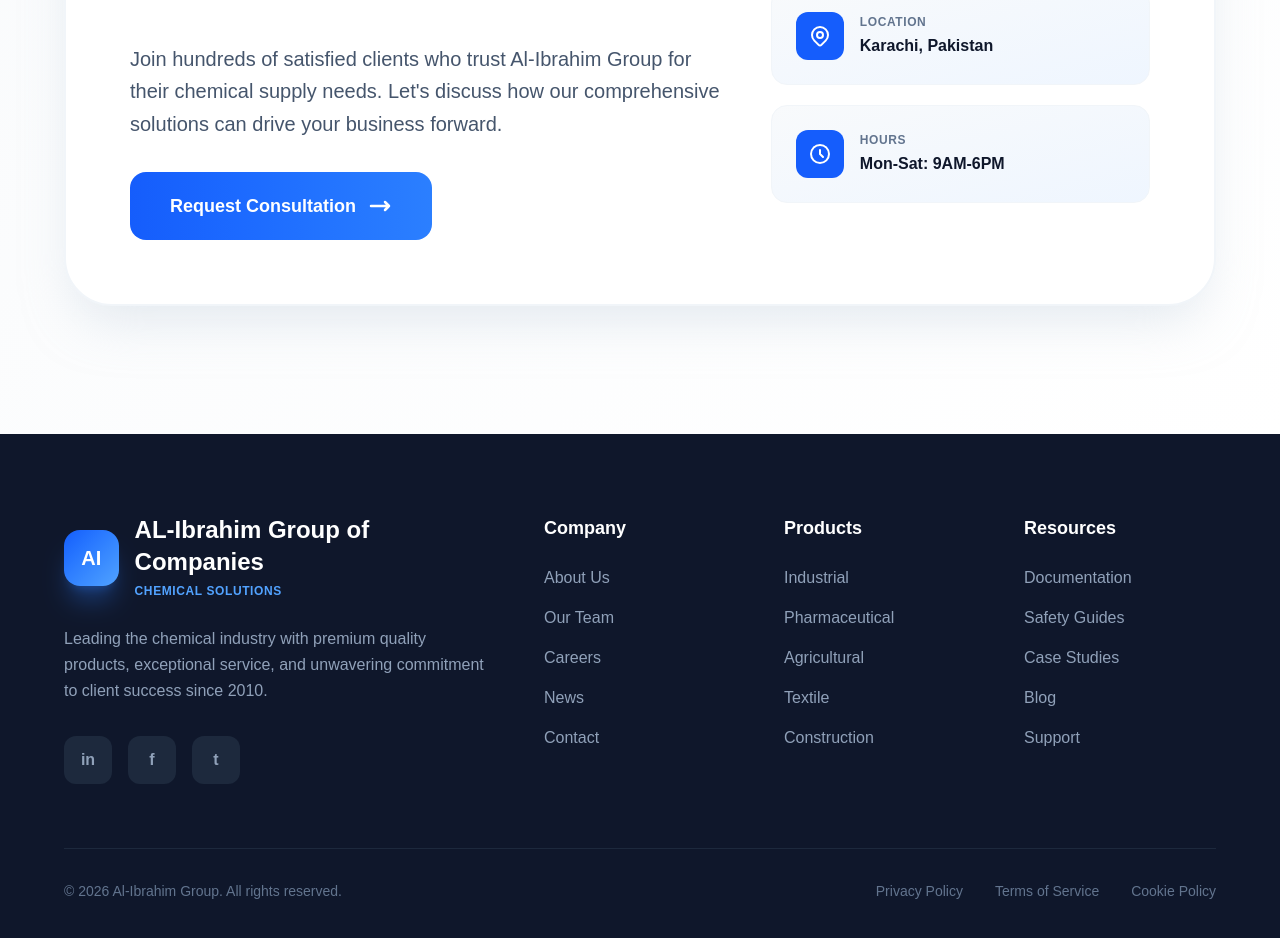
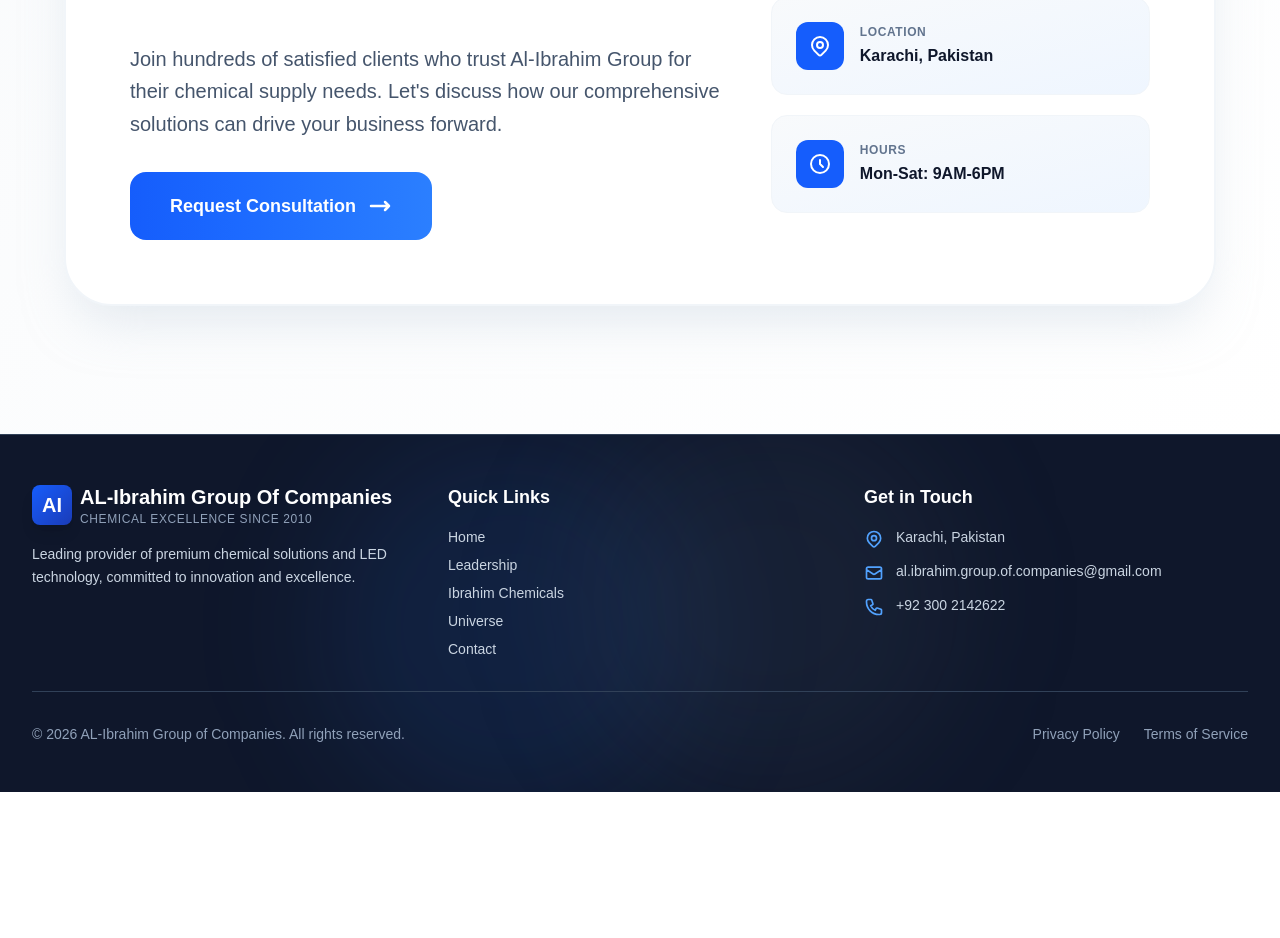
Before and after one commit to Huzaifa705/al_ibrahim_chemicals, a Next.js app: page / in a window 1280 px wide. Shown: the part 7221-8159 px from the top of the page. After the commit the page ends 8013 px from the top, so only its background shows below. Built offline with nearby package versions, Linux system fonts and the light colour scheme.

Commit message:
footer unused link removed

```diff
--- a/app/contact/contact-content.tsx
+++ b/app/contact/contact-content.tsx
@@ -1,6 +1,14 @@
 'use client'
 import { useState, useEffect, FormEvent, ChangeEvent } from 'react'
 import { Building2, Beaker, Lightbulb, Users } from 'lucide-react'
+import {
+  MapPin,      // Location/Map marker icon
+  Phone,       // Phone icon
+  Navigation,  // Navigation/Directions icon
+  Mail,        // Email icon (if needed)
+  Clock        // Business hours icon (if needed)
+} from 'lucide-react';
+
 
 
 export default function ContactContent() {
@@ -150,32 +158,47 @@
 
 
 const departments = [
+  // Director
   {
-    name: 'General Inquiries',
-    email: 'al.ibrahim.group.of.companies@gmail.com',
-    phone: '+92 300 1234567',
-    icon: <Building2 className="w-full h-full text-slate-700" strokeWidth={1.5} />
+    name: "Director",
+    email: "al.ibrahim.group.of.companies@gmail.com",
+    phone: "+92 300 2142622",
+    icon: <Users className="w-full h-full text-slate-700" strokeWidth={1.5} />,
   },
+  // Chemical Section - Marketing Manager
   {
-    name: 'Ibrahim Chemicals',
-    email: 'al.ibrahim.group.of.companies@gmail.com',
-    phone: '+92 300 1234568',
-    icon: <Beaker className="w-full h-full text-slate-700" strokeWidth={1.5} />
+    name: "Chemical Section",
+    role: "Marketing Manager",
+    email: "al.ibrahim.group.of.companies@gmail.com",
+    phone: "+92 315 8966670",
+    icon: <Beaker className="w-full h-full text-slate-700" strokeWidth={1.5} />,
   },
+  // Chemical Section - Purchase Manager
   {
-    name: 'Universe LED',
-    email: 'al.ibrahim.group.of.companies@gmail.com',
-    phone: '+92 300 1234569',
-    icon: <Lightbulb className="w-full h-full text-slate-700" strokeWidth={1.5} />
+    name: "Chemical Section",
+    role: "Purchase Manager",
+    email: "al.ibrahim.group.of.companies@gmail.com",
+    phone: "+92 332 0274973",
+    icon: <Beaker className="w-full h-full text-slate-700" strokeWidth={1.5} />,
   },
+  // LED Section - CEO
   {
-    name: 'Customer Support',
-    email: 'al.ibrahim.group.of.companies@gmail.com',
-    phone: '+92 300 1234570',
-    icon: <Users className="w-full h-full text-slate-700" strokeWidth={1.5} />
+    name: "LED Section",
+    role: "CEO",
+    email: "al.ibrahim.group.of.companies@gmail.com",
+    phone: "+92 331 0384436",
+    icon: <Lightbulb className="w-full h-full text-slate-700" strokeWidth={1.5} />,
+  },
+  // LED Section - Sales Manager
+  {
+    name: "LED Section",
+    role: "Sales Manager",
+    email: "al.ibrahim.group.of.companies@gmail.com",
+    phone: "+92 336 0322055",
+    icon: <Lightbulb className="w-full h-full text-slate-700" strokeWidth={1.5} />,
+  },
+];
 
-  }
-]
 
   return (
     <div className="min-h-screen bg-white">
@@ -221,7 +244,7 @@
                   </svg>
                 </a>
                 <a
-                  href="tel:+923001234567"
+                  href="tel:+92300 2142622"
                   className="inline-flex items-center justify-center space-x-2 px-6 sm:px-8 lg:px-10 py-4 bg-slate-100 text-slate-900 rounded-xl font-semibold hover:bg-slate-200 transition-all duration-300"
                 >
                   <svg className="w-5 h-5" fill="none" stroke="currentColor" viewBox="0 0 24 24">
@@ -498,7 +521,7 @@
       </p>
     </div>
 
-    <div className="grid sm:grid-cols-2 lg:grid-cols-4 gap-5 sm:gap-6">
+<div className="grid sm:grid-cols-2 lg:grid-cols-3 gap-5 sm:gap-6">
   {departments.map((dept, index) => (
     <div
       key={index}
@@ -511,9 +534,15 @@
           {dept.icon}
         </div>
 
-            <h3 className="text-lg sm:text-xl font-black text-slate-900 mb-3 sm:mb-4">
+        <h3 className="text-lg sm:text-xl font-black text-slate-900 mb-2">
           {dept.name}
         </h3>
+
+        {dept.role && (
+          <p className="text-sm font-bold text-blue-600 mb-3 sm:mb-4">
+            {dept.role}
+          </p>
+        )}
 
         <div className="space-y-2 sm:space-y-3">
           <a
@@ -533,6 +562,7 @@
     </div>
   ))}
 </div>
+
   </div>
 </section>
 
@@ -622,6 +652,56 @@
           </div>
         </div>
       </section> */}
+      <section className="py-24 lg:py-32 bg-slate-50">
+  <div className="container mx-auto px-8 lg:px-16">
+    <div className="bg-white rounded-[3rem] shadow-2xl shadow-slate-300/50 border-2 border-slate-100 overflow-hidden">
+
+      {/* Map */}
+      <div className="relative w-full h-[500px]">
+        <iframe
+          src="https://www.google.com/maps/embed?pb=!1m18!1m12!1m3!1d3618.234!2d67.0807!3d24.9513!2m3!1f0!2f0!3f0!3m2!1i1024!2i768!4f13.1!3m3!1m2!1s0x3eb33f90740cdb77%3A0x7d5f497921c7d24e!2sFB%20Area%20Block%2022%2C%20Karachi!5e0!3m2!1sen!2s!4v1738256000000!5m2!1sen!2s"
+          width="100%"
+          height="100%"
+          style={{ border: 0 }}
+          allowFullScreen={true}
+          loading="lazy"
+          referrerPolicy="no-referrer-when-downgrade"
+          className="w-full h-full"
+        />
+      </div>
+
+
+      {/* Address Banner Overlay */}
+      <div className="relative -mt-20 mx-6 sm:mx-8 lg:mx-12 z-10">
+        <div className="bg-white rounded-2xl shadow-2xl border-2 border-slate-100 p-6 sm:p-8">
+          <div className="flex items-start gap-4">
+            <div className="w-12 h-12 bg-blue-600 rounded-xl flex items-center justify-center flex-shrink-0">
+              <svg className="w-6 h-6 text-white" fill="none" stroke="currentColor" viewBox="0 0 24 24">
+                <path strokeLinecap="round" strokeLinejoin="round" strokeWidth={2} d="M17.657 16.657L13.414 20.9a1.998 1.998 0 01-2.827 0l-4.244-4.243a8 8 0 1111.314 0z" />
+                <path strokeLinecap="round" strokeLinejoin="round" strokeWidth={2} d="M15 11a3 3 0 11-6 0 3 3 0 016 0z" />
+              </svg>
+            </div>
+            <div className="flex-1">
+              <h3 className="text-xl font-black text-slate-900 mb-2">Our Office Location</h3>
+              <p className="text-base text-slate-600 font-semibold mb-1">
+                L-3, Block-22, F.B Industrial Area
+              </p>
+              <p className="text-sm text-slate-500 font-medium">
+                Karachi, Pakistan
+              </p>
+              <p className="text-sm text-blue-600 font-semibold mt-3">
+                📞 Call for exact directions: +92 300 2142622
+              </p>
+            </div>
+          </div>
+        </div>
+      </div>
+
+      <div className="h-16"></div> {/* Spacer */}
+    </div>
+  </div>
+</section>
+
     </div>
   )
 }
--- a/app/home-content.tsx
+++ b/app/home-content.tsx
@@ -638,7 +638,7 @@
         </svg>
       ),
       label: 'Email',
-                    value: 'info@al-ibrahim.com'
+      value: 'al.ibrahim.group.of.companies@gmail.com'
     },
     {
       icon: (
@@ -647,7 +647,7 @@
         </svg>
       ),
       label: 'Phone',
-                    value: '+92 300 1234567'
+      value: '+92 300 2142622'
     },
     {
       icon: (
@@ -669,19 +669,27 @@
       value: 'Mon-Sat: 9AM-6PM'
     }
   ].map((item, i) => (
-                  <div key={i} className="bg-gradient-to-br from-slate-50 to-blue-50 rounded-2xl p-4 sm:p-5 md:p-6 border border-slate-100 hover:border-blue-200 hover:shadow-lg transition-all duration-300 group">
-                    <div className="flex items-center space-x-4">
-                      <div className="w-12 h-12 bg-blue-600 rounded-xl flex items-center justify-center text-white group-hover:scale-110 group-hover:rotate-6 transition-all duration-300">
+    <div
+      key={i}
+      className="bg-gradient-to-br from-slate-50 to-blue-50 rounded-2xl p-4 sm:p-5 md:p-6 border border-slate-100 hover:border-blue-200 hover:shadow-lg transition-all duration-300 group"
+    >
+      <div className="flex items-center gap-3 sm:gap-4">
+        <div className="w-10 h-10 sm:w-12 sm:h-12 bg-blue-600 rounded-xl flex items-center justify-center text-white flex-shrink-0 group-hover:scale-110 group-hover:rotate-6 transition-all duration-300">
           {item.icon}
         </div>
-                      <div>
-                        <div className="text-xs font-bold text-slate-500 uppercase tracking-wider mb-1">{item.label}</div>
-                        <div className="text-sm sm:text-base text-slate-900 font-bold">{item.value}</div>
+        <div className="flex-1 min-w-0">
+          <div className="text-xs font-bold text-slate-500 uppercase tracking-wider mb-1">
+            {item.label}
+          </div>
+          <div className="text-sm sm:text-base text-slate-900 font-bold break-words">
+            {item.value}
+          </div>
         </div>
       </div>
     </div>
   ))}
 </div>
+
             </div>
           </div>
         </div>
--- a/components/Footer.tsx
+++ b/components/Footer.tsx
@@ -1,89 +1,107 @@
+'use client'
+
+import Link from 'next/link'
 import React from 'react'
 
-function Footer() {
+const Footer = () => {
+  const navLinks = [
+    { name: 'Home', path: '/' },
+    { name: 'Leadership', path: '/leadership' },
+    { name: 'Ibrahim Chemicals', path: '/ibrahim-chemical' },
+    { name: 'Universe', path: '/universe-led' },
+    { name: 'Contact', path: '/contact' }
+  ]
+
   return (
-<>
+    <footer className="relative bg-slate-900 border-t border-slate-700">
+      {/* Decorative Background Elements */}
+      <div className="absolute inset-0 overflow-hidden pointer-events-none">
+        <div className="absolute top-0 left-1/4 w-96 h-96 bg-blue-500/10 rounded-full blur-3xl"></div>
+        <div className="absolute bottom-0 right-1/4 w-96 h-96 bg-slate-500/10 rounded-full blur-3xl"></div>
+      </div>
 
- <footer className="bg-slate-900 py-20">
-        <div className="container mx-auto px-8 lg:px-16">
-          <div className="grid md:grid-cols-2 lg:grid-cols-5 gap-12 mb-16">
-            <div className="lg:col-span-2">
-              <div className="flex items-center space-x-4 mb-6">
-                <div className="w-14 h-14 bg-gradient-to-br from-blue-600 to-blue-400 rounded-2xl flex items-center justify-center shadow-xl shadow-blue-500/30">
-                  <span className="text-white font-black text-xl">AI</span>
+      <div className="relative max-w-7xl mx-auto px-4 sm:px-6 lg:px-8 py-12">
+        {/* Main Footer Content */}
+        <div className="grid grid-cols-1 md:grid-cols-3 gap-8 mb-8">
+
+          {/* Company Info Section */}
+          <div className="space-y-4">
+            <div className="flex items-center space-x-2">
+              <div className="w-10 h-10 bg-gradient-to-br from-blue-600 to-blue-800 rounded-lg flex items-center justify-center shadow-lg">
+                <span className="text-white font-bold text-xl">AI</span>
               </div>
               <div>
-                  <span className="text-white font-semibold text-xl sm:text-2xl block">AL-Ibrahim Group of Companies</span>
-                  <span className="text-blue-400 text-xs font-bold tracking-wider">CHEMICAL SOLUTIONS</span>
+                <h3 className="text-xl font-bold text-white">AL-Ibrahim Group Of Companies</h3>
+                <p className="text-xs text-slate-400 uppercase tracking-wider">Chemical Excellence Since 2010</p>
               </div>
             </div>
-              <p className="text-slate-400 leading-relaxed mb-8 max-w-md">
-                Leading the chemical industry with premium quality products, exceptional service, and unwavering commitment to client success since 2010.
+            <p className="text-slate-300 text-sm leading-relaxed">
+              Leading provider of premium chemical solutions and LED technology, committed to innovation and excellence.
             </p>
-              <div className="flex space-x-4">
-                {['in', 'f', 't'].map((social, i) => (
-                  <a
-                    key={i}
-                    href="#"
-                    className="w-12 h-12 bg-slate-800 rounded-xl flex items-center justify-center text-slate-400 hover:bg-blue-600 hover:text-white hover:shadow-xl hover:shadow-blue-500/30 transition-all duration-300 transform hover:-translate-y-1"
+          </div>
+
+          {/* Quick Links Section */}
+          <div className="space-y-4">
+            <h4 className="text-lg font-bold text-white mb-4">Quick Links</h4>
+            <nav className="flex flex-col space-y-2">
+              {navLinks.map((item) => (
+                <Link
+                  key={item.path}
+                  href={item.path}
+                  className="text-slate-300 hover:text-blue-400 font-medium text-sm transition-colors duration-300 hover:translate-x-1 inline-flex items-center group"
                 >
-                    <span className="font-bold">{social}</span>
-                  </a>
+                  <span className="w-0 group-hover:w-5 h-0.5 bg-blue-400 transition-all duration-300 mr-0 group-hover:mr-2"></span>
+                  {item.name}
+                </Link>
               ))}
+            </nav>
+          </div>
+
+          {/* Contact Info Section */}
+          <div className="space-y-4">
+            <h4 className="text-lg font-bold text-white mb-4">Get in Touch</h4>
+            <div className="space-y-3 text-sm text-slate-300">
+              <div className="flex items-start space-x-3">
+                <svg className="w-5 h-5 text-blue-400 mt-0.5 flex-shrink-0" fill="none" stroke="currentColor" viewBox="0 0 24 24">
+                  <path strokeLinecap="round" strokeLinejoin="round" strokeWidth={2} d="M17.657 16.657L13.414 20.9a1.998 1.998 0 01-2.827 0l-4.244-4.243a8 8 0 1111.314 0z" />
+                  <path strokeLinecap="round" strokeLinejoin="round" strokeWidth={2} d="M15 11a3 3 0 11-6 0 3 3 0 016 0z" />
+                </svg>
+                <span>Karachi, Pakistan</span>
+              </div>
+              <div className="flex items-start space-x-3">
+                <svg className="w-5 h-5 text-blue-400 mt-0.5 flex-shrink-0" fill="none" stroke="currentColor" viewBox="0 0 24 24">
+                  <path strokeLinecap="round" strokeLinejoin="round" strokeWidth={2} d="M3 8l7.89 5.26a2 2 0 002.22 0L21 8M5 19h14a2 2 0 002-2V7a2 2 0 00-2-2H5a2 2 0 00-2 2v10a2 2 0 002 2z" />
+                </svg>
+                <span>al.ibrahim.group.of.companies@gmail.com</span>
+              </div>
+              <div className="flex items-start space-x-3">
+                <svg className="w-5 h-5 text-blue-400 mt-0.5 flex-shrink-0" fill="none" stroke="currentColor" viewBox="0 0 24 24">
+                  <path strokeLinecap="round" strokeLinejoin="round" strokeWidth={2} d="M3 5a2 2 0 012-2h3.28a1 1 0 01.948.684l1.498 4.493a1 1 0 01-.502 1.21l-2.257 1.13a11.042 11.042 0 005.516 5.516l1.13-2.257a1 1 0 011.21-.502l4.493 1.498a1 1 0 01.684.949V19a2 2 0 01-2 2h-1C9.716 21 3 14.284 3 6V5z" />
+                </svg>
+                <span>+92 300 2142622</span>
+              </div>
+            </div>
           </div>
         </div>
 
-            <div>
-              <h4 className="text-white font-semibold mb-4 sm:mb-6 text-base sm:text-lg">Company</h4>
-              <ul className="space-y-4">
-                {['About Us', 'Our Team', 'Careers', 'News', 'Contact'].map((link) => (
-                  <li key={link}>
-                    <a href="#" className="text-slate-400 hover:text-blue-400 transition-colors font-medium">{link}</a>
-                  </li>
-                ))}
-              </ul>
-            </div>
-
-            <div>
-              <h4 className="text-white font-semibold mb-6 text-lg">Products</h4>
-              <ul className="space-y-4">
-                {['Industrial', 'Pharmaceutical', 'Agricultural', 'Textile', 'Construction'].map((product) => (
-                  <li key={product}>
-                    <a href="#" className="text-slate-400 hover:text-blue-400 transition-colors font-medium">{product}</a>
-                  </li>
-                ))}
-              </ul>
-            </div>
-
-            <div>
-              <h4 className="text-white font-semibold mb-6 text-lg">Resources</h4>
-              <ul className="space-y-4">
-                {['Documentation', 'Safety Guides', 'Case Studies', 'Blog', 'Support'].map((resource) => (
-                  <li key={resource}>
-                    <a href="#" className="text-slate-400 hover:text-blue-400 transition-colors font-medium">{resource}</a>
-                  </li>
-                ))}
-              </ul>
-            </div>
-          </div>
-
-          <div className="pt-8 border-t border-slate-800">
-            <div className="flex flex-col lg:flex-row justify-between items-center space-y-4 lg:space-y-0">
-              <p className="text-slate-500 text-sm font-medium">
-                © 2026 Al-Ibrahim Group. All rights reserved.
+        {/* Bottom Bar */}
+        <div className="pt-8 border-t border-slate-700">
+          <div className="flex flex-col md:flex-row justify-between items-center space-y-4 md:space-y-0">
+            <p className="text-slate-400 text-sm text-center md:text-left">
+              © {new Date().getFullYear()} AL-Ibrahim Group of Companies. All rights reserved.
             </p>
-              <div className="flex space-x-8 text-sm">
-                {['Privacy Policy', 'Terms of Service', 'Cookie Policy'].map((item) => (
-                  <a key={item} href="#" className="text-slate-500 hover:text-blue-400 transition-colors font-medium">
-                    {item}
-                  </a>
-                ))}
+            <div className="flex items-center space-x-6">
+              <Link href="/privacy" className="text-slate-400 hover:text-blue-400 text-sm transition-colors duration-300">
+                Privacy Policy
+              </Link>
+              <Link href="/terms" className="text-slate-400 hover:text-blue-400 text-sm transition-colors duration-300">
+                Terms of Service
+              </Link>
             </div>
           </div>
         </div>
       </div>
     </footer>
-</>
   )
 }
 
```
Lines whose indentation alone changed are shown as unchanged.
